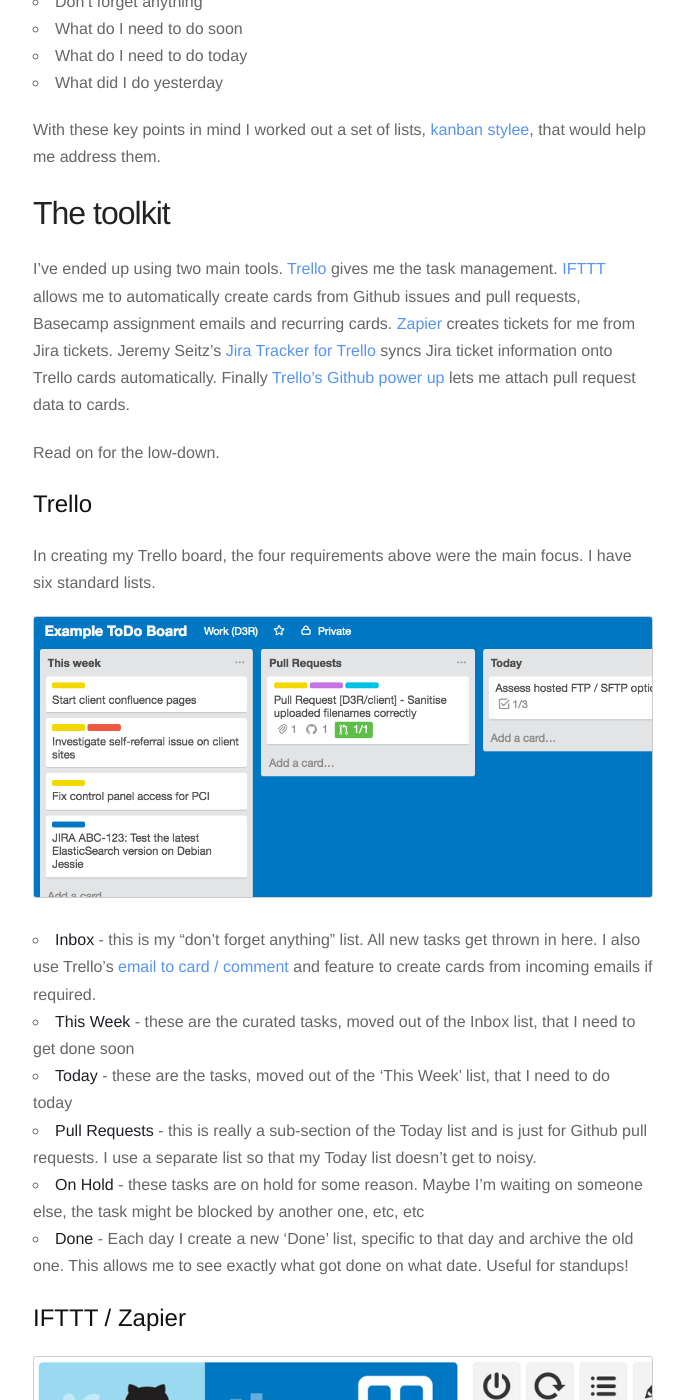
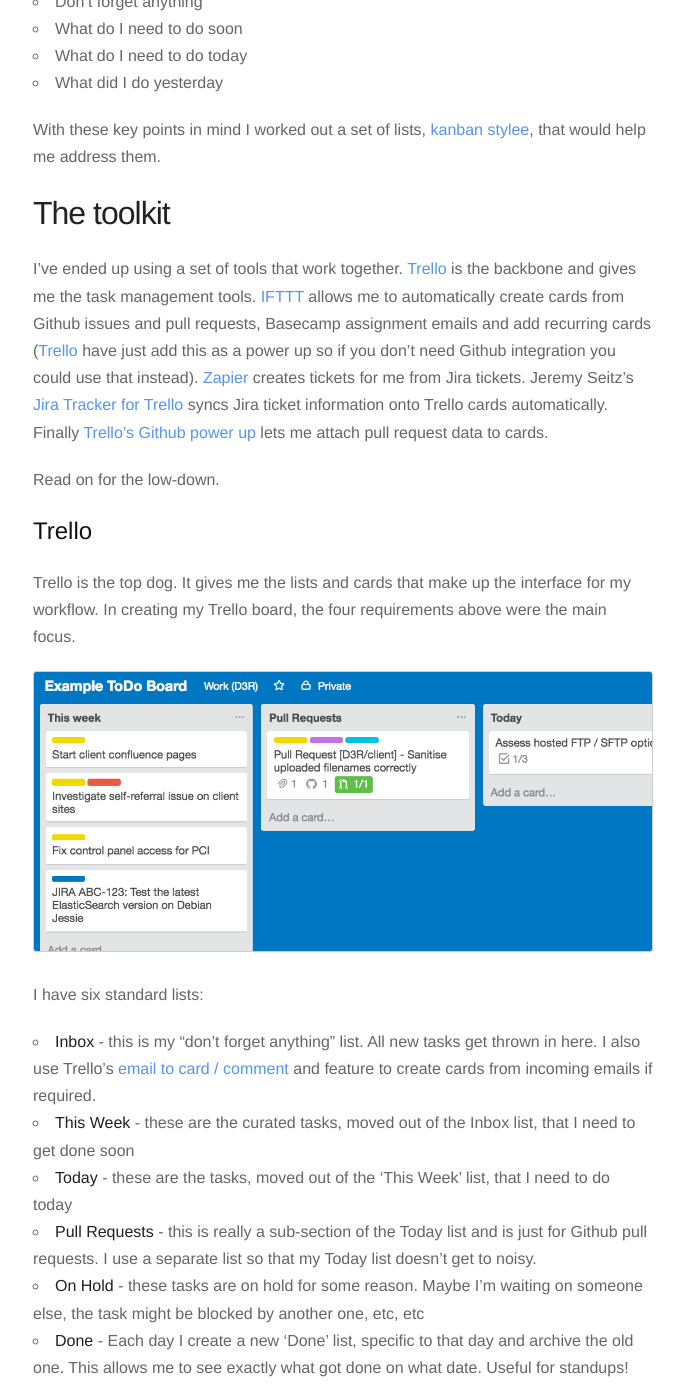
Before and after one commit to ronanchilvers/ronanchilvers.github.io, a Jekyll site: the page built from _posts/2016-09-07-how-i-use-trello.md, in a window 1280 px wide and 1400 px high, scrolled down 690 px. Shown: the whole window, without its empty margins (297-981 px from the left). Built offline with Jekyll 4.4.1, drawn with Linux system fonts in a browser that asks for light colours; nearby versions of some CDN libraries; comment, search, counter and statistics services are not loaded.

Commit message:
Tweaks to trello post

```diff
--- a/_posts/2016-09-07-how-i-use-trello.md
+++ b/_posts/2016-09-07-how-i-use-trello.md
@@ -19,15 +19,17 @@
 
 # The toolkit
 
-I've ended up using two main tools. [Trello] gives me the task management. [IFTTT] allows me to automatically create cards from Github issues and pull requests, Basecamp assignment emails and recurring cards. [Zapier] creates tickets for me from Jira tickets. Jeremy Seitz's [Jira Tracker for Trello] syncs Jira ticket information onto Trello cards automatically. Finally [Trello's Github power up][trello github] lets me attach pull request data to cards.
+I've ended up using a set of tools that work together. [Trello] is the backbone and gives me the task management tools. [IFTTT] allows me to automatically create cards from Github issues and pull requests, Basecamp assignment emails and add recurring cards ([Trello] have just add this as a power up so if you don't need Github integration you could use that instead). [Zapier] creates tickets for me from Jira tickets. Jeremy Seitz's [Jira Tracker for Trello] syncs Jira ticket information onto Trello cards automatically. Finally [Trello's Github power up][trello github] lets me attach pull request data to cards.
 
 Read on for the low-down.
 
 ## Trello
 
-In creating my Trello board, the four requirements above were the main focus. I have six standard lists.
+Trello is the top dog. It gives me the lists and cards that make up the interface for my workflow. In creating my Trello board, the four requirements above were the main focus.
 
 ![Example ToDo Board][image-board-thumbnail]
+
+I have six standard lists:
 
 - **Inbox** - this is my "don't forget anything" list. All new tasks get thrown in here. I also use Trello's [email to card / comment] and feature to create cards from incoming emails if required.
 - **This Week** - these are the curated tasks, moved out of the Inbox list, that I need to get done soon
```
